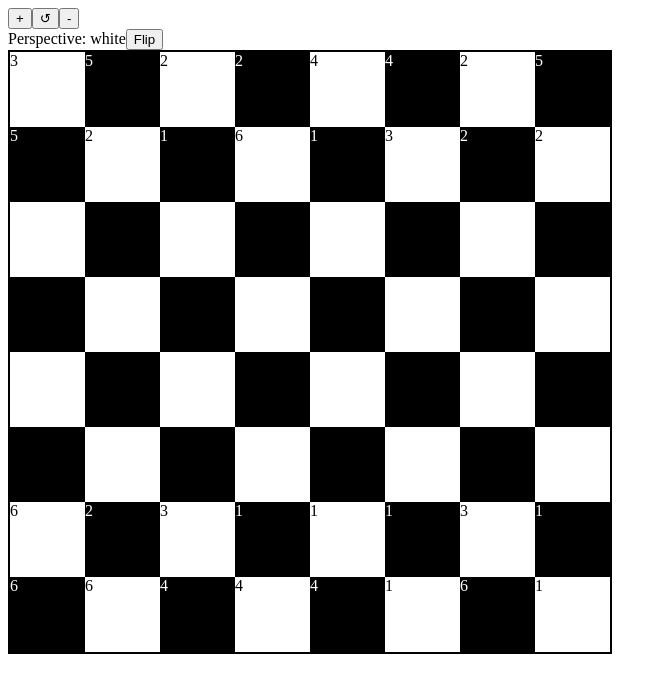
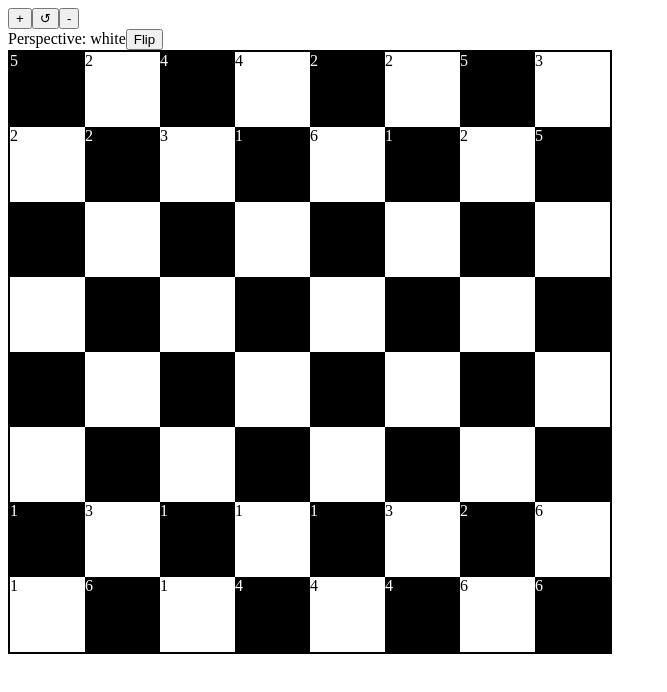
Before and after one commit to ewic/32-dice, a React (Create React App) app: page / in a window 1280 px wide. Shown: the top 692 px of the page, without its empty margins (0-667 px from the left). Built offline with nearby package versions, Linux system fonts and the light colour scheme.

Commit message:
Row reversal working now, its a bit janky

```diff
--- a/src/components/BoardView.tsx
+++ b/src/components/BoardView.tsx
@@ -85,10 +85,11 @@ export default function BoardView({ game }: any) {
     }
 
     if (playerPerspective === 'white') {
-      rows.forEach(row => {
-        row.reverse();
+      rows.reverse();
+    } else {
+      rows = rows.map(row => {
+        return row.reverse();
       })
-      rows.reverse();
     }
 
     return rows;
```
